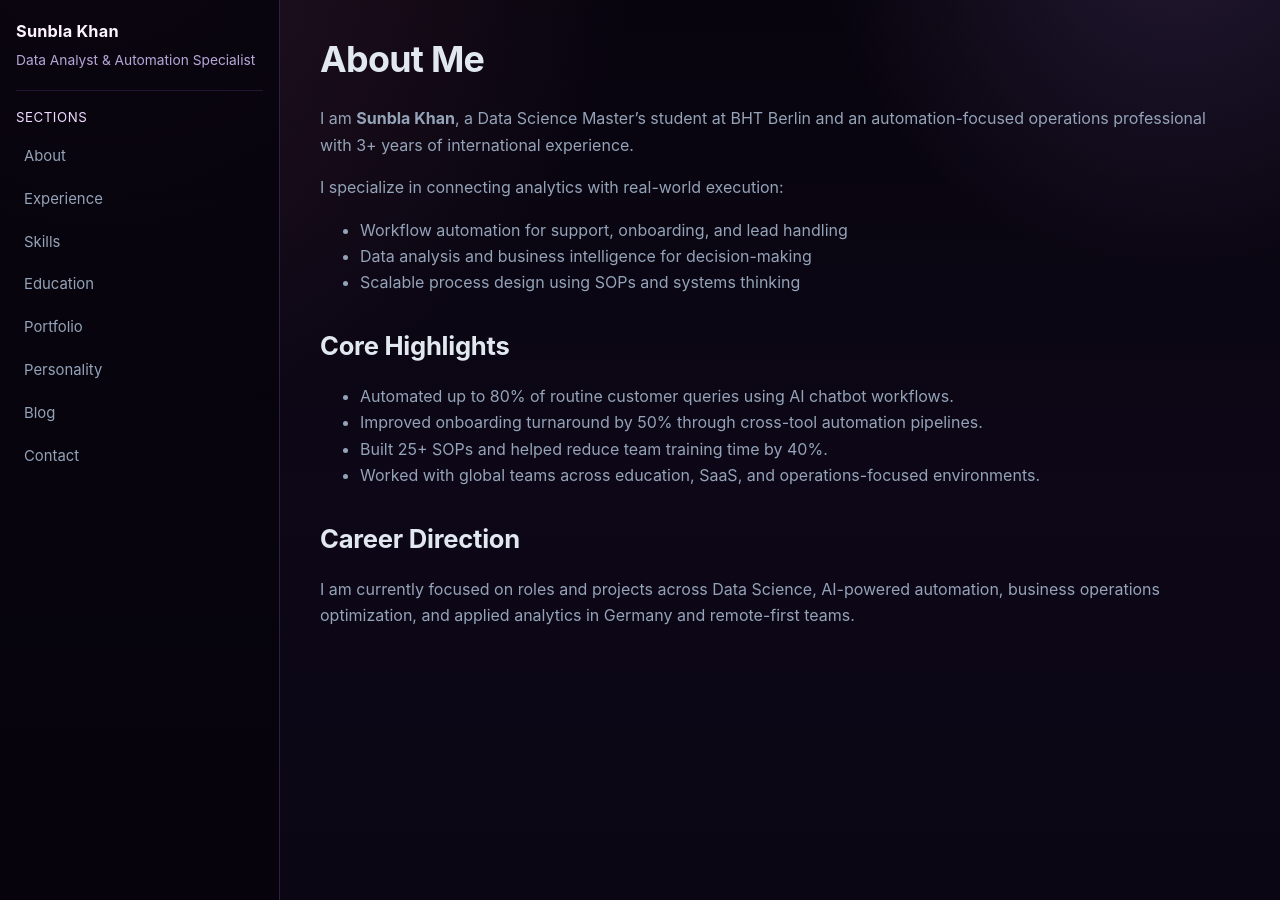
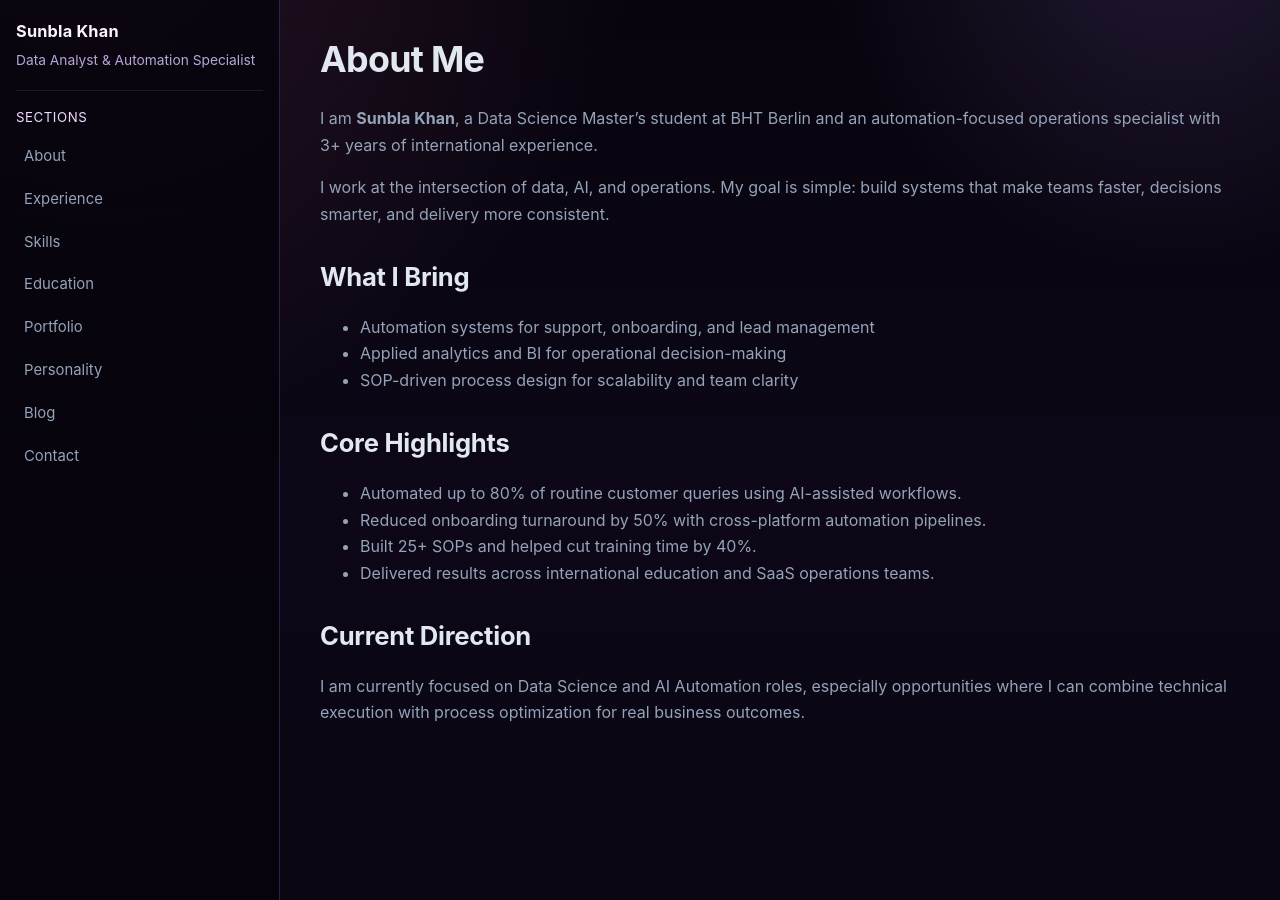
Before and after one commit to Sunblakhan/sunblakhan.github.io, a Jekyll site: the page built from aboutme.md, in a window 1280 px wide and 900 px high. Built offline with Jekyll 4.4.1, drawn with Linux system fonts in a browser that asks for light colours.

Commit message:
Polish portfolio copy with premium positioning and impact-focused language

```diff
--- a/aboutme.md
+++ b/aboutme.md
@@ -6,19 +6,22 @@ permalink: /aboutme/
 # About Me
 
 I am **Sunbla Khan**, a Data Science Master's student at BHT Berlin and an automation-focused
-operations professional with 3+ years of international experience.
+operations specialist with 3+ years of international experience.
 
-I specialize in connecting analytics with real-world execution:
-- Workflow automation for support, onboarding, and lead handling
-- Data analysis and business intelligence for decision-making
-- Scalable process design using SOPs and systems thinking
+I work at the intersection of data, AI, and operations. My goal is simple: build systems that make
+teams faster, decisions smarter, and delivery more consistent.
+
+## What I Bring
+- Automation systems for support, onboarding, and lead management
+- Applied analytics and BI for operational decision-making
+- SOP-driven process design for scalability and team clarity
 
 ## Core Highlights
-- Automated up to 80% of routine customer queries using AI chatbot workflows.
-- Improved onboarding turnaround by 50% through cross-tool automation pipelines.
-- Built 25+ SOPs and helped reduce team training time by 40%.
-- Worked with global teams across education, SaaS, and operations-focused environments.
+- Automated up to 80% of routine customer queries using AI-assisted workflows.
+- Reduced onboarding turnaround by 50% with cross-platform automation pipelines.
+- Built 25+ SOPs and helped cut training time by 40%.
+- Delivered results across international education and SaaS operations teams.
 
-## Career Direction
-I am currently focused on roles and projects across Data Science, AI-powered automation,
-business operations optimization, and applied analytics in Germany and remote-first teams.
+## Current Direction
+I am currently focused on Data Science and AI Automation roles, especially opportunities where I can
+combine technical execution with process optimization for real business outcomes.
```
Also changed, not shown: contactme.md (+1 -1 lines), experience.md (+8 -8 lines), index.md (+11 -11 lines), projects.md (+7 -4 lines), skills.md (+2 -0 lines).
